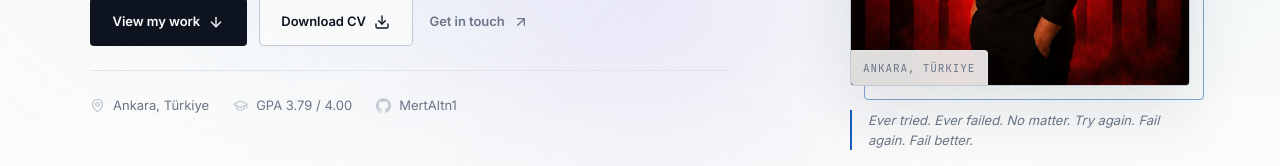
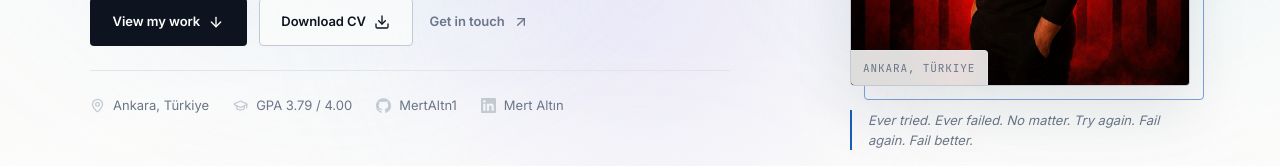
Before and after one commit to MertAltn1/MertAltn1.github.io, a React (Vite) app: page / in a window 1280 px wide. Shown: the part 520-686 px from the top of the page. Built offline with nearby package versions, Linux system fonts and the light colour scheme.

Commit message:
Update portfolio

```diff
--- a/src/sections/ContactSection.jsx
+++ b/src/sections/ContactSection.jsx
@@ -73,7 +73,7 @@ export default function ContactSection() {
                   <Linkedin size={17} aria-hidden="true" />
                   <span>
                     <span className="contact-channels__label mono">LinkedIn</span>
-                    <strong>Connect</strong>
+                    <strong>{site.name}</strong>
                   </span>
                 </a>
               </li>
--- a/src/sections/Hero.jsx
+++ b/src/sections/Hero.jsx
@@ -1,6 +1,6 @@
 import { ArrowDown, ArrowUpRight, Download, GraduationCap, MapPin } from 'lucide-react'
 import Avatar from '../components/common/Avatar'
-import { Github } from '../components/common/BrandIcons'
+import { Github, Linkedin } from '../components/common/BrandIcons'
 import Button from '../components/common/Button'
 import { site } from '../data/site'
 import { education } from '../data/education'
@@ -38,6 +38,11 @@ export default function Hero() {
             <a href={site.github} target="_blank" rel="noreferrer">
               <Github size={15} aria-hidden="true" />{site.githubHandle}
             </a>
+            {site.linkedin && (
+              <a href={site.linkedin} target="_blank" rel="noreferrer">
+                <Linkedin size={15} aria-hidden="true" />{site.name}
+              </a>
+            )}
           </div>
         </div>
 
```
